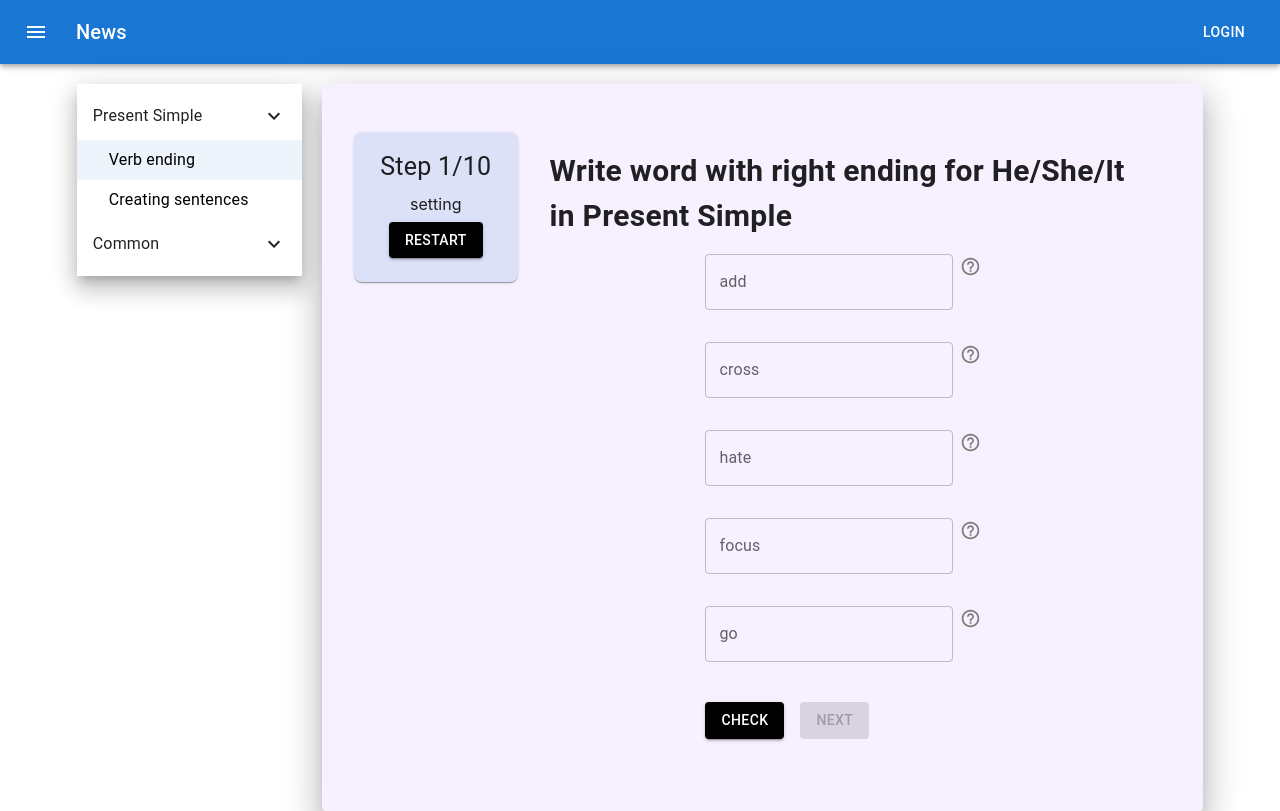
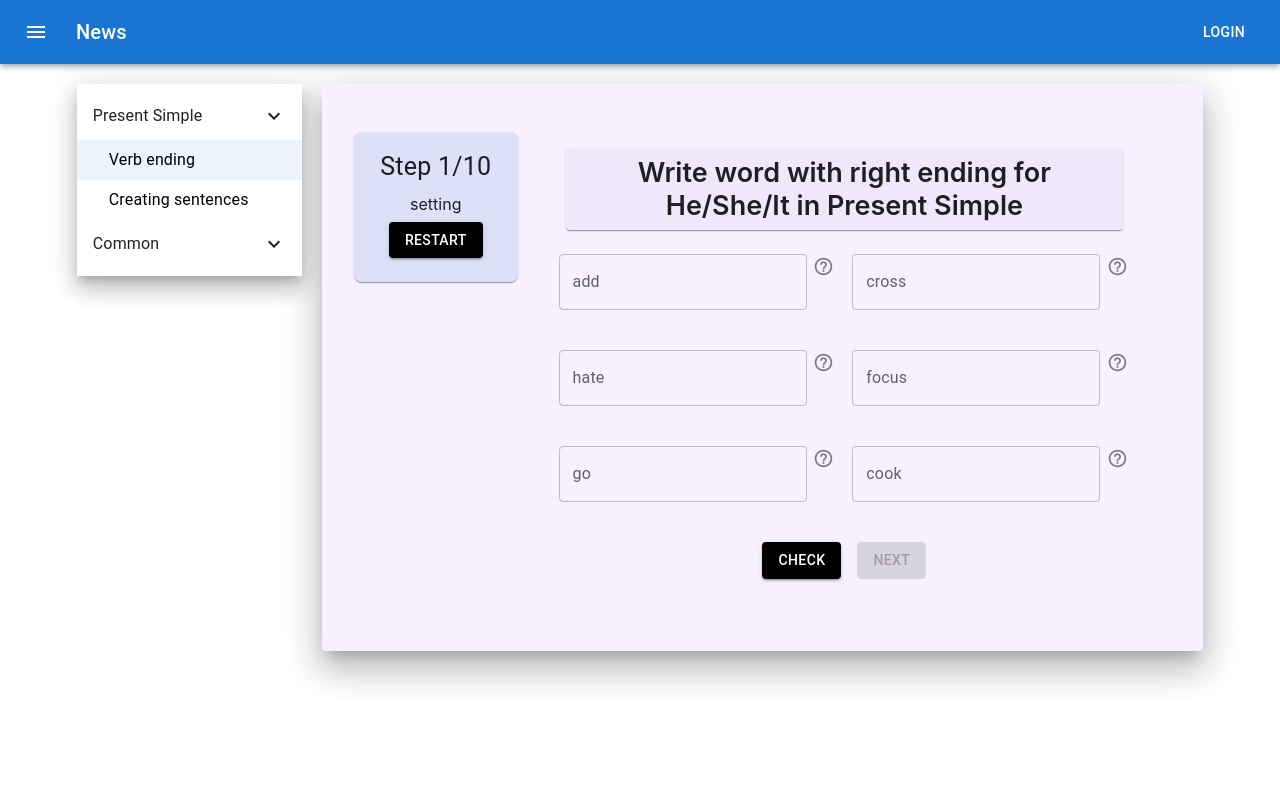
Before and after one commit to EvanMendax/git-gud-english, a React (Create React App) app: page /presentSimpleVerb in a window 1280 px wide. Built offline with nearby package versions, Linux system fonts and the light colour scheme.

Commit message:
refactor some layout in ExerciseForm

```diff
--- a/src/Common/ExerciseForm.tsx
+++ b/src/Common/ExerciseForm.tsx
@@ -1,7 +1,7 @@
 import React from 'react';
 import Box from "@mui/material/Box";
 import Button from "@mui/material/Button";
-import Typography from "@mui/material/Typography";
+import {Paper} from "@mui/material";
 
 interface props {
     onSubmit: () => void
@@ -11,15 +11,25 @@ interface props {
     nextStep: () => void
 }
 
-const ExerciseForm: React.FC<props> = ({onSubmit, children, question, isCompleted, nextStep}) => {
+const questionStyle = {
+    fontSize: 27,
+    textAlign: 'center',
+    fontWeight: 600,
+    p: 1, pl: 3, pr: 3, m: 2,
+    bgcolor: 'rgba(193,176,225,0.13)'
+}
+
+const ExerciseForm: React.FC<props> = (
+    {onSubmit, children, question, isCompleted, nextStep}
+) => {
     return (
-        <Box sx={{display: 'flex', alignItems: 'center', flexDirection: 'column', p: 4}}>
-            <Typography sx={{fontSize: 30, fontWeight: 600, pb: 1}}>
+        <Box sx={{display: 'flex', alignItems: 'center', flexDirection: 'column', p: 4, pt: 2}}>
+            <Paper sx={questionStyle}>
                 {question}
-            </Typography>
+            </Paper>
             <form onSubmit={onSubmit}>
                 {children}
-                <Box>
+                <Box sx={{textAlign: 'center'}}>
                     <Button variant='contained' type={!isCompleted ? 'submit' : 'button'}
                             sx={{color: 'white', bgcolor: 'black', m: 1}}>Check</Button>
                     <Button variant='contained' type={isCompleted ? 'submit' : 'button'} disabled={!isCompleted}
--- a/src/Exercises/PSVerbEnding/PSVerbEnding.tsx
+++ b/src/Exercises/PSVerbEnding/PSVerbEnding.tsx
@@ -14,11 +14,11 @@ const PSVerbEnding = () => {
     const [groupedQuestions, setGroupedQuestions] = useState<any[][]>([])
     const restart = () => {
         setCurrentStep(1)
-        setGroupedQuestions(groupQuestion(shuffleQuestion(verbs), 5))
+        setGroupedQuestions(groupQuestion(shuffleQuestion(verbs), 6))
     }
 
     useEffect(() => {
-        setGroupedQuestions(groupQuestion(shuffleQuestion(verbs), 5))
+        setGroupedQuestions(groupQuestion(shuffleQuestion(verbs), 6 ))
     }, []);
 
     return (
--- a/src/Exercises/PSVerbEnding/PSVerbEndingExercise.tsx
+++ b/src/Exercises/PSVerbEnding/PSVerbEndingExercise.tsx
@@ -1,12 +1,10 @@
-import React, {useEffect, useState} from 'react';
+import React, {useState} from 'react';
 import ExerciseForm from "../../Common/ExerciseForm";
-import {TextField} from "@mui/material";
+import {Paper, TextField} from "@mui/material";
 import {HelpButton} from "../../Common/HelpButton";
 import Box from "@mui/material/Box";
-import {verbs} from "../../dataArrays";
 import {fieldNames} from "../MonthTrainer/MouthExercise";
 import {useForm} from "react-hook-form";
-import {shuffleQuestion} from "../../Common/commonFunctions";
 
 interface props {
     step: number
@@ -50,9 +48,9 @@ const PsVerbEndingExercise: React.FC<props> = ({step, groupedQuestions}) => {
             case 'y':
                 const consonantLetters = ['a', 'e', 'i', 'o', 'u', 'y']
                 if (consonantLetters.find(letter => letter === answer.slice(-2, -1))) {
-                    return answer+ 's'
+                    return answer + 's'
                 } else {
-                    return answer.slice(0, -1)+ 'ies'
+                    return answer.slice(0, -1) + 'ies'
                 }
             default:
                 break
@@ -73,9 +71,10 @@ const PsVerbEndingExercise: React.FC<props> = ({step, groupedQuestions}) => {
             <ExerciseForm isCompleted={false} nextStep={() => console.log('')} onSubmit={onSubmit}
                           question={'Write word with right ending for He/She/It in Present Simple'}
             >
+                <Box sx={{display: 'grid', gridTemplateColumns: '1fr 1fr'}}>
                     {
                         groupedQuestions[step - 1]?.map((verb, index) =>
-                        <Box sx={{m: 1, height: 80, display: 'flex'}}>
+                            <Box key={verb} sx={{m: 1, height: 80, display: 'flex'}}>
                                 <TextField autoComplete={'off'} focused={completedQuestion[index]} color='success'
                                            {...register(verb, registerOptions)}
                                            label={verb} variant='outlined' error={!!errors.uaAnswer}
@@ -87,6 +86,7 @@ const PsVerbEndingExercise: React.FC<props> = ({step, groupedQuestions}) => {
                                 }/>
                             </Box>)
                     }
+                </Box>
             </ExerciseForm>
         </div>
     );
```
Lines whose indentation alone changed are shown as unchanged.
